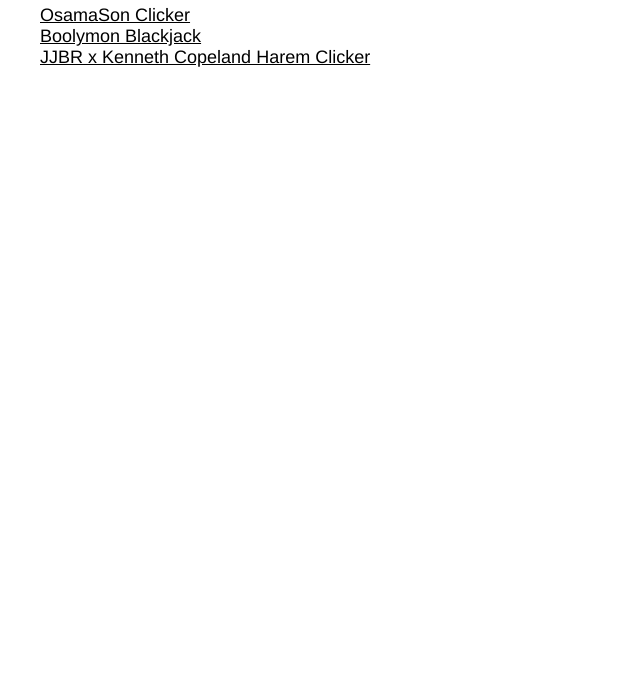
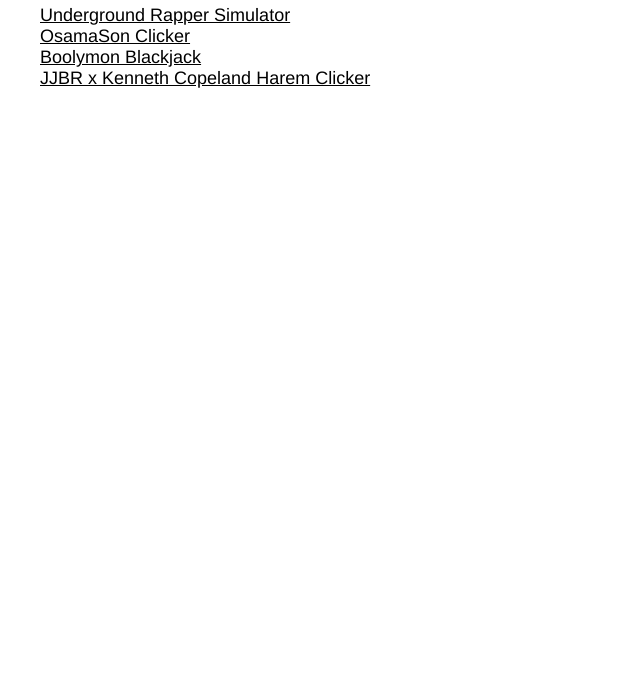
Before and after one commit to okmelrose/okmelrose.github.io, a plain HTML site: page index.html in a window 1280 px wide. Shown: the part 113-800 px from the top of the page, without its empty margins (0-640 px from the left). Drawn offline with Linux system fonts and the light colour scheme.

Commit message:
Update index.html

```diff
--- a/index.html
+++ b/index.html
@@ -37,6 +37,7 @@
 <body>
   <h1>I make music and I make games too.</h1>
 
+  <a href="https://okmelrose.github.io/ugsim/">Underground Rapper Simulator</a>
   <a href="https://okmelrose.github.io/osamaclicker/">OsamaSon Clicker</a>
   <a href="https://okmelrose.github.io/blackjack/">Boolymon Blackjack</a>
   <a href="https://okmelrose.github.io/copeland/">JJBR x Kenneth Copeland Harem Clicker</a>
```
